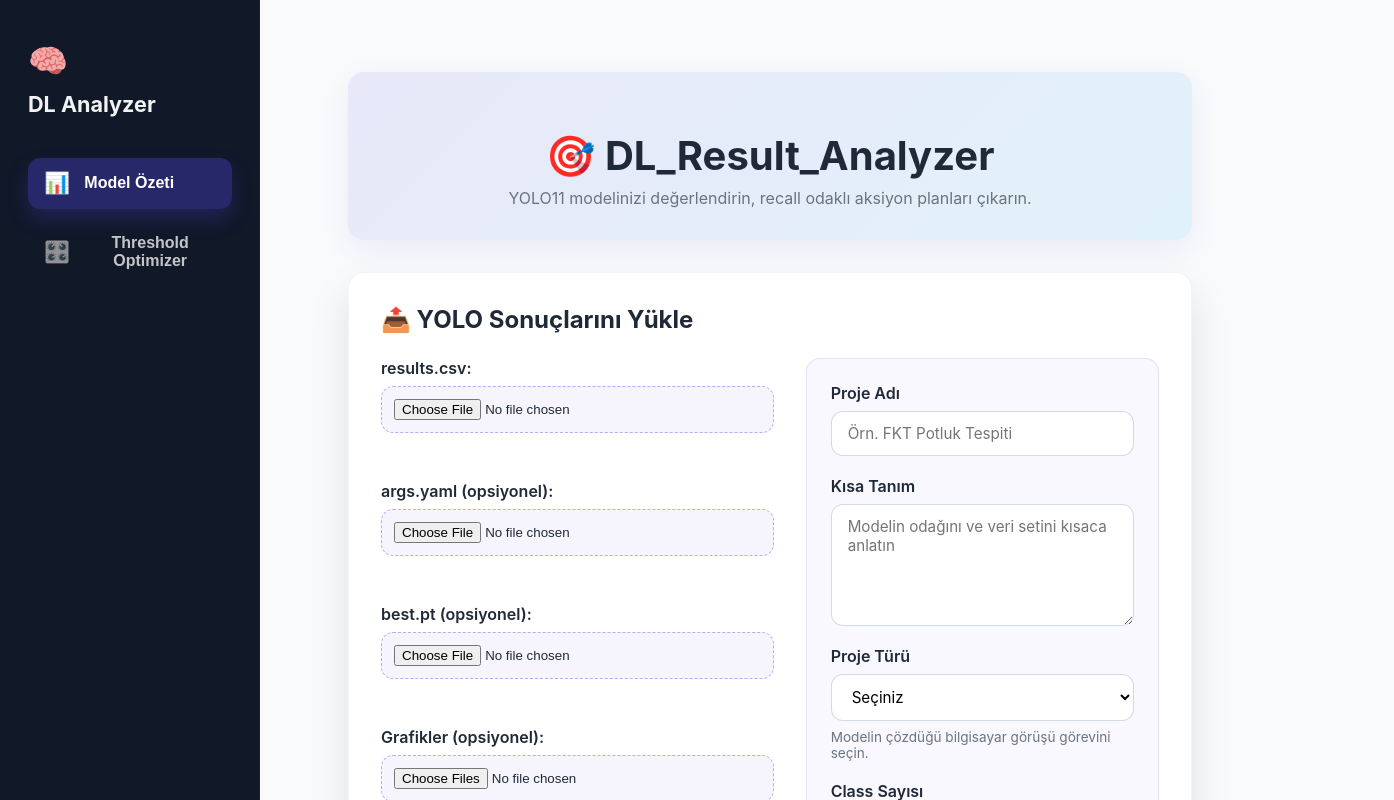
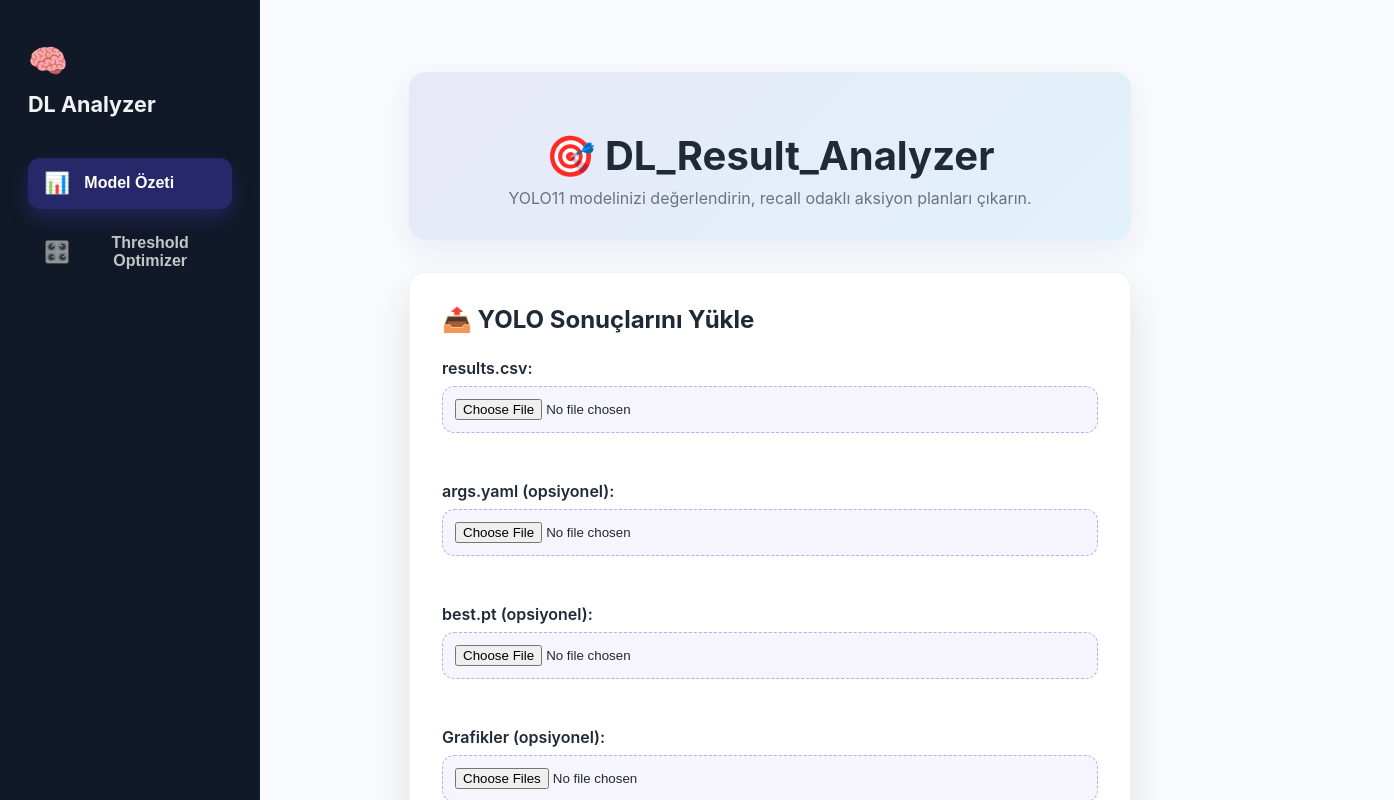
Before and after one commit to muratturan19/DL_Result_Analyzer, a React (Vite) app in the folder frontend/: page / in a window 1280 px wide. Shown: the top 800 px of the page, 1394 px wide, since content can reach past the window. Built offline with nearby package versions, Linux system fonts and the light colour scheme.

Commit message:
Improve uploader layout alignment

```diff
--- a/frontend/src/App.css
+++ b/frontend/src/App.css
@@ -215,8 +215,9 @@
 
 .uploader-grid {
   display: grid;
-  grid-template-columns: minmax(0, 1fr) minmax(0, 0.9fr);
+  grid-template-columns: repeat(auto-fit, minmax(320px, 1fr));
   gap: 2rem;
+  align-items: start;
 }
 
 .uploader-column {
@@ -226,11 +227,13 @@
 }
 
 .uploader-metadata {
+  display: flex;
+  flex-direction: column;
+  gap: 1.25rem;
   background: rgba(79, 70, 229, 0.04);
   border: 1px solid rgba(79, 70, 229, 0.12);
   border-radius: 14px;
   padding: 1.5rem;
-  gap: 1.25rem;
 }
 
 .input-group {
```
